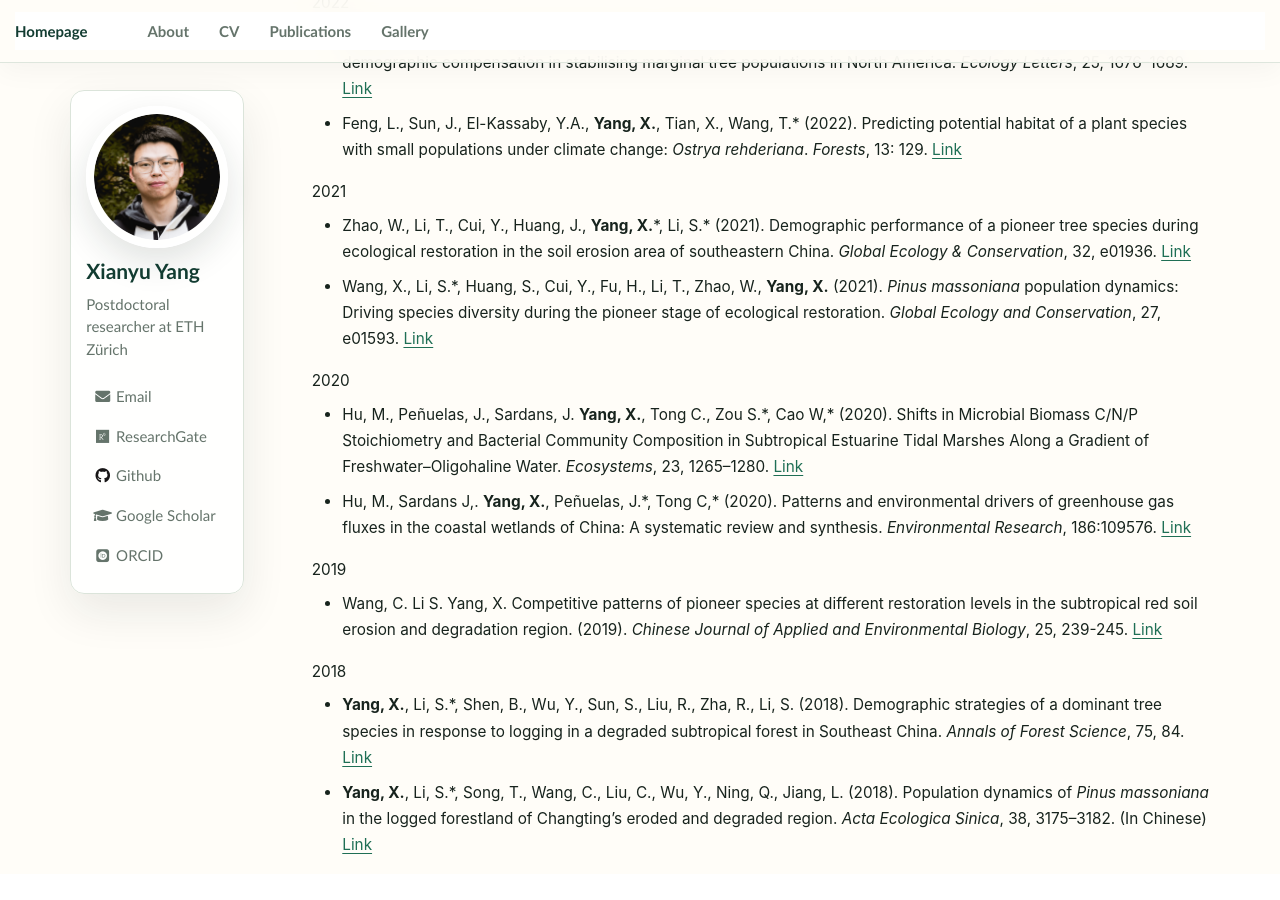
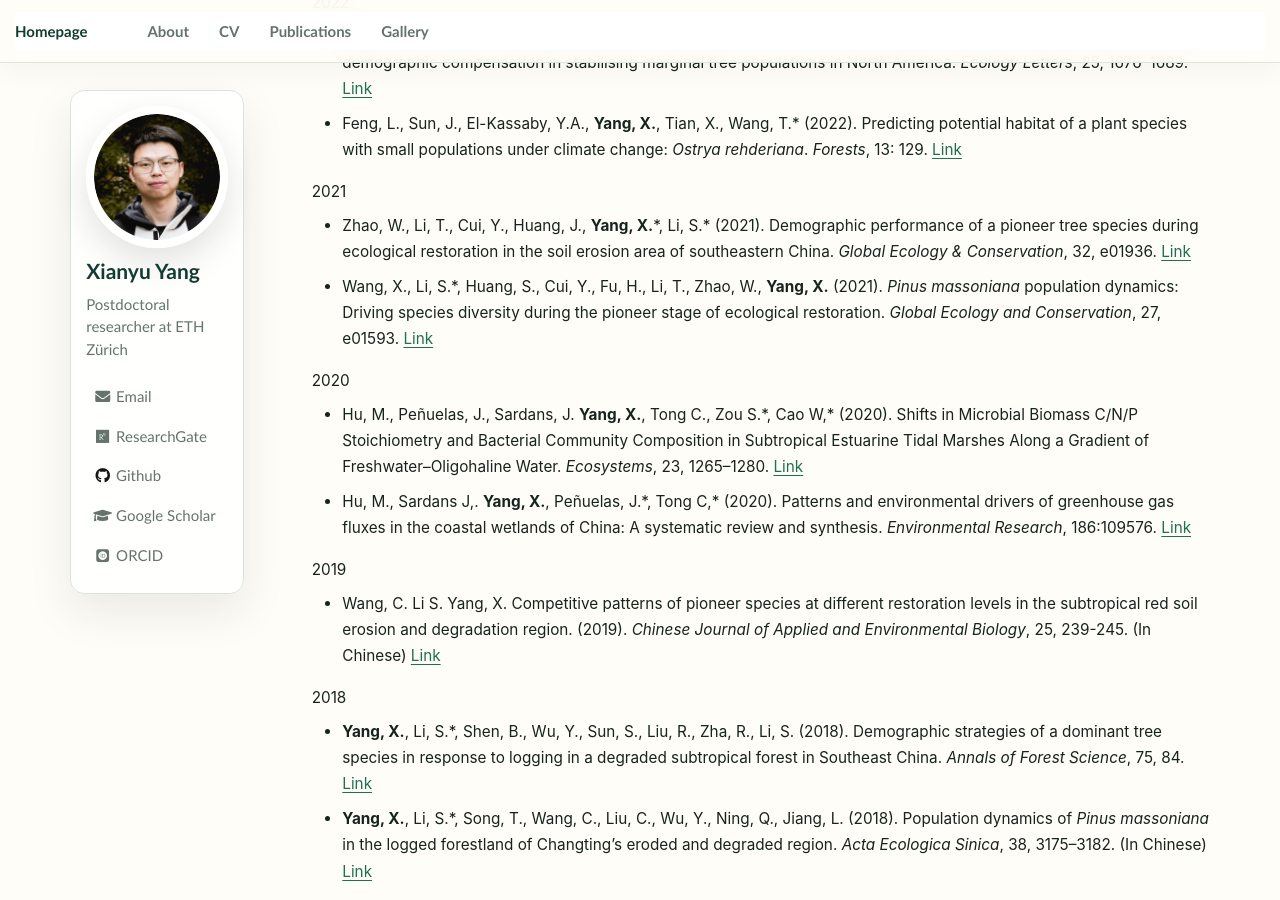
Before and after one commit to Xianyu-Yang/xianyu-yang.github.io, a Jekyll site: the page built from _pages/publications.md, in a window 1280 px wide and 900 px high, scrolled down 2060 px. Built offline with Jekyll 4.4.1, drawn with Linux system fonts in a browser that asks for light colours; some web fonts are replaced; before the commit the page ends 2934 px from its top, so only the background shows below that.

Commit message:
Update publications.md

```diff
--- a/_pages/publications.md
+++ b/_pages/publications.md
@@ -84,7 +84,7 @@ author_profile: true
 - Hu, M., Sardans J,. **Yang, X.**, Peñuelas, J.\*, Tong C,\* (2020). Patterns and environmental drivers of greenhouse gas fluxes in the coastal wetlands of China: A systematic review and synthesis. _Environmental Research_, 186:109576. [Link](https://www.sciencedirect.com/science/article/abs/pii/S0013935120304692){:target="_blank"}
 
 2019
-- Wang, C. Li S. Yang, X. Competitive patterns of pioneer species at different restoration levels in the subtropical red soil erosion and degradation region. (2019). _Chinese Journal of Applied and Environmental Biology_, 25, 239-245. [Link](https://oversea.cnki.net/kcms2/article/abstract?v=nXt_PYYM1Gu2kNqwN_wJNjoAtl5XqOCGU0KkKC6azIm3eq-aOq1G87PC9UCkGgMfA1B9Lk_xzRrtcHgHzmh22HQ_hrDJMh0pUwYRFiBmybsZs07o4cWV8GsdC_7Kk59NNhAZwLvrJXYLAqVKs8uwK9upI6UnKIHMyImiXvVxvnNGPLsgzfgkwQ==&uniplatform=OVERSEA&language=EN){:target="_blank"}
+- Wang, C. Li S. Yang, X. Competitive patterns of pioneer species at different restoration levels in the subtropical red soil erosion and degradation region. (2019). _Chinese Journal of Applied and Environmental Biology_, 25, 239-245. (In Chinese) [Link](https://oversea.cnki.net/kcms2/article/abstract?v=nXt_PYYM1Gu2kNqwN_wJNjoAtl5XqOCGU0KkKC6azIm3eq-aOq1G87PC9UCkGgMfA1B9Lk_xzRrtcHgHzmh22HQ_hrDJMh0pUwYRFiBmybsZs07o4cWV8GsdC_7Kk59NNhAZwLvrJXYLAqVKs8uwK9upI6UnKIHMyImiXvVxvnNGPLsgzfgkwQ==&uniplatform=OVERSEA&language=EN){:target="_blank"}
 
 2018
 - **Yang, X.**, Li, S.\*, Shen, B., Wu, Y., Sun, S., Liu, R., Zha, R., Li, S. (2018). Demographic strategies of a dominant tree species in response to logging in a degraded subtropical forest in Southeast China. _Annals of Forest Science_, 75, 84. [Link](https://link.springer.com/article/10.1007/s13595-018-0764-0){:target="_blank"}
```
